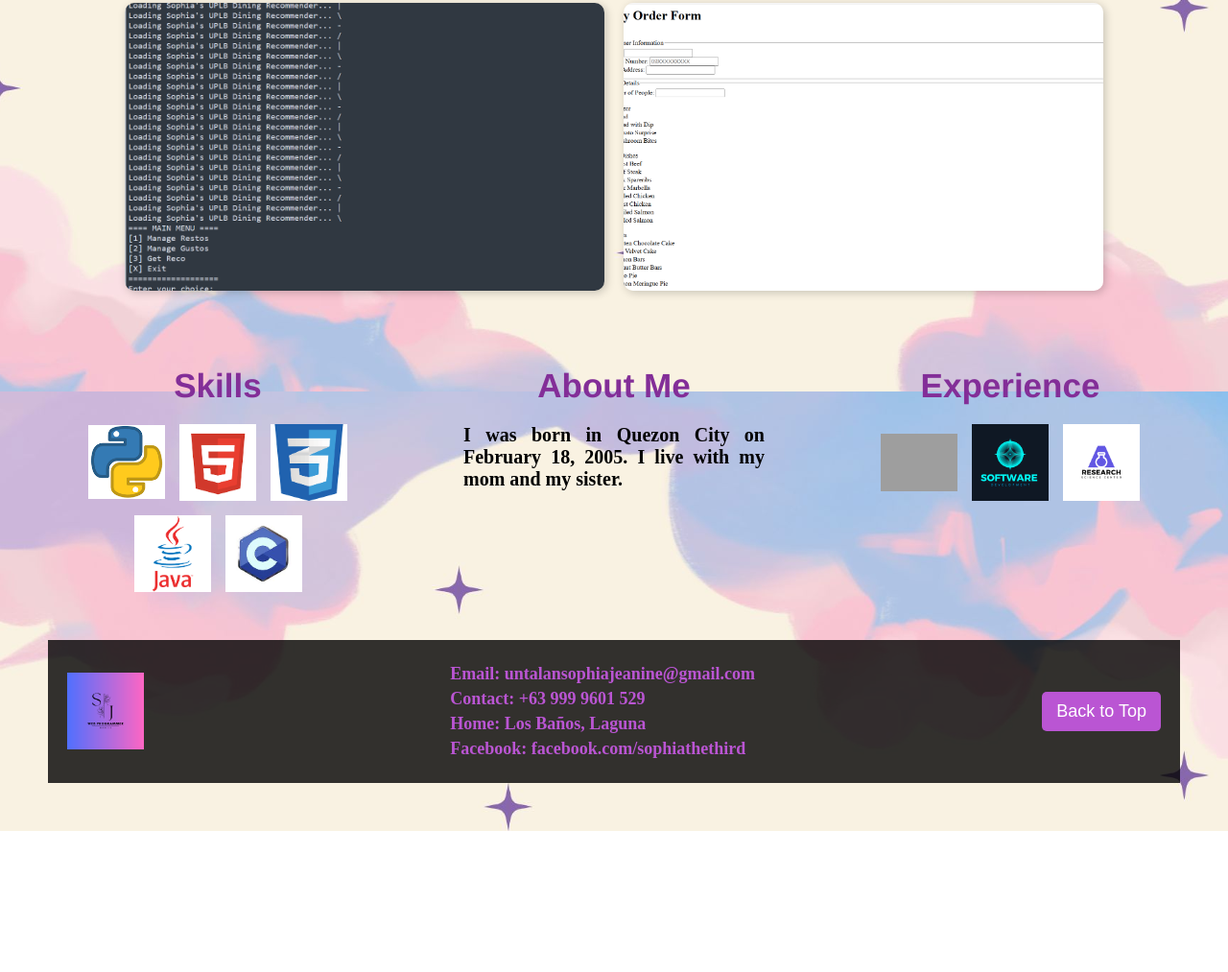
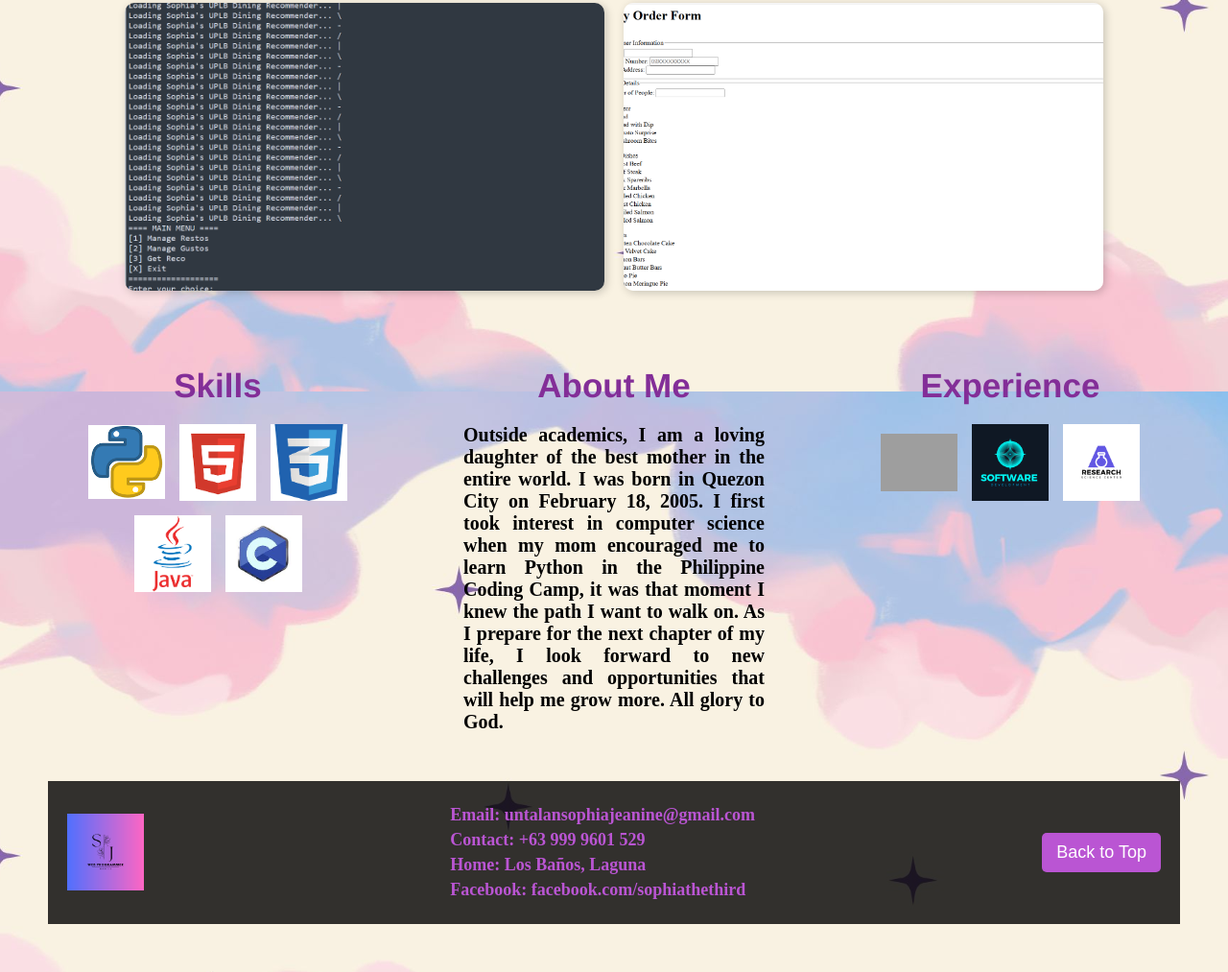
Before and after one commit to CMSC-100-2S-AY2024-2025/exer-01-html-and-css-sophiauntalan, a plain HTML site: page index.html in a window 1280 px wide. Shown: the part 1192-2205 px from the top of the page at 96% size. Before the commit the page ends 2058 px from the top, so only its background shows below. Drawn offline with Linux system fonts and the light colour scheme; grey boxes are pictures that could not be loaded.

Commit message:
Updated Autobiography

```diff
--- a/index.html
+++ b/index.html
@@ -49,7 +49,7 @@
             <div class="autobiography">
                 <h2>About Me</h2>
                 <p>
-                    I was born in Quezon City on February 18, 2005. I live with my mom and my sister.
+                    Outside academics, I am a loving daughter of the best mother in the entire world. I was born in Quezon City on February 18, 2005. I first took interest in computer science when my mom encouraged me to learn Python in the Philippine Coding Camp, it was that moment I knew the path I want to walk on. As I prepare for the next chapter of my life, I look forward to new challenges and opportunities that will help me grow more. All glory to God.
                 </p>
             </div>
 
```
